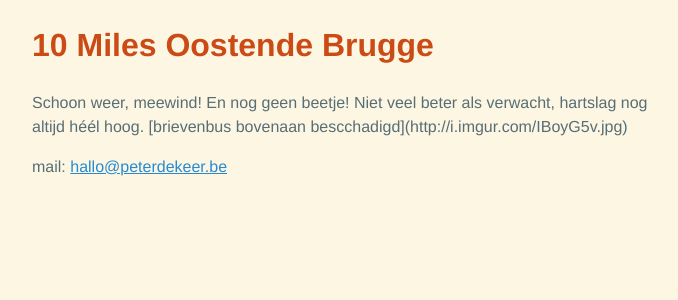
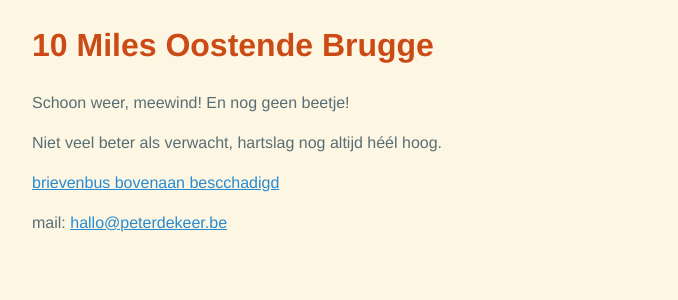
Before and after one commit to PeterDeKeer/PeterDeKeer.github.io, a Jekyll site: the page built from _wedstrijden/10-miles-oostende-brugge.md, in a window 1280 px wide. Shown: the top 300 px of the page, without its empty margins (288-966 px from the left). Built offline with Jekyll 4.4.1, drawn with Linux system fonts in a browser that asks for light colours.

Commit message:
Update and rename 10-miles-oostende-brugge.html to 10-miles-oostende-brugge.md

```diff
--- a/_wedstrijden/10-miles-oostende-brugge.html
+++ b/_wedstrijden/10-miles-oostende-brugge.md
@@ -4,7 +4,6 @@ date: 01/03/2015 11:00
 result: 1u20
 link: https://connect.garmin.com/modern/activity/708851845
 ---
-<h1>{{ post.title }}</h1>
 Schoon weer, meewind! En nog geen beetje!
 
 Niet veel beter als verwacht, hartslag nog altijd héél hoog.
```
